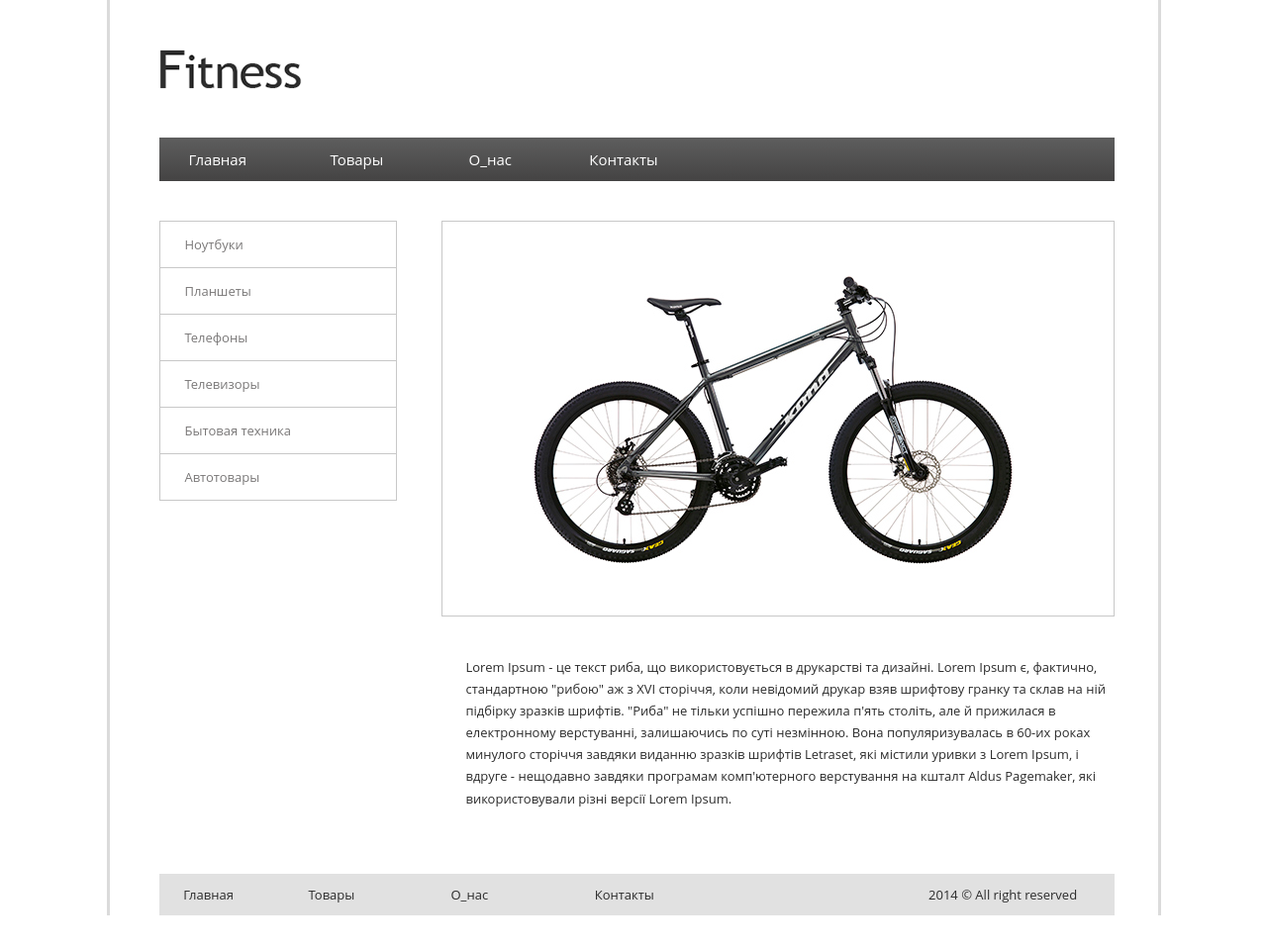
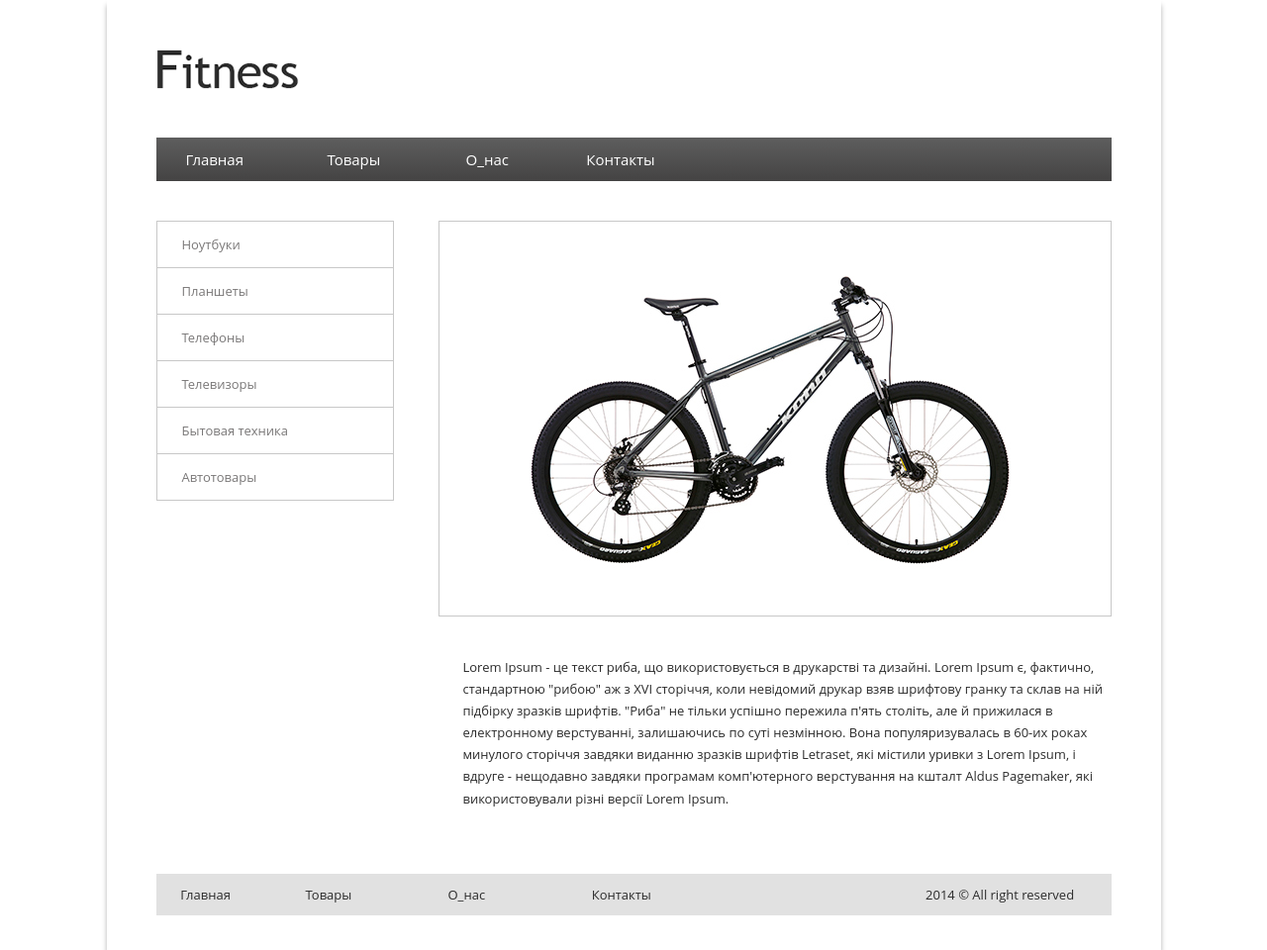
Before and after one commit to Fishchuk/Fishchuk.github.io, a plain HTML site: page DZ_3/index.html in a window 1280 px wide. Shown: the whole page at 99% size. Drawn offline with Linux system fonts and the light colour scheme.

Commit message:
added box-shadow

```diff
--- a/DZ_3/css/style.css
+++ b/DZ_3/css/style.css
@@ -9,8 +9,8 @@ body {
 
 	width: 1065px;
 	margin: 0 auto;
-	border-left: 3px solid #dbdbdb;
-	border-right: 3px solid #dbdbdb;
+	min-height: 960px;
+	box-shadow: 0 5px 5px rgba(0, 0, 0, 0.3);
 
 }
 .conteiner{
```
